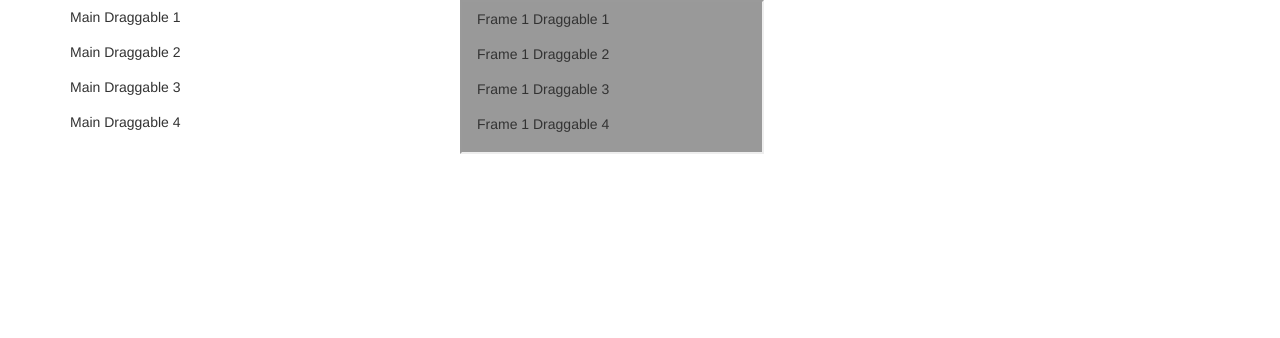
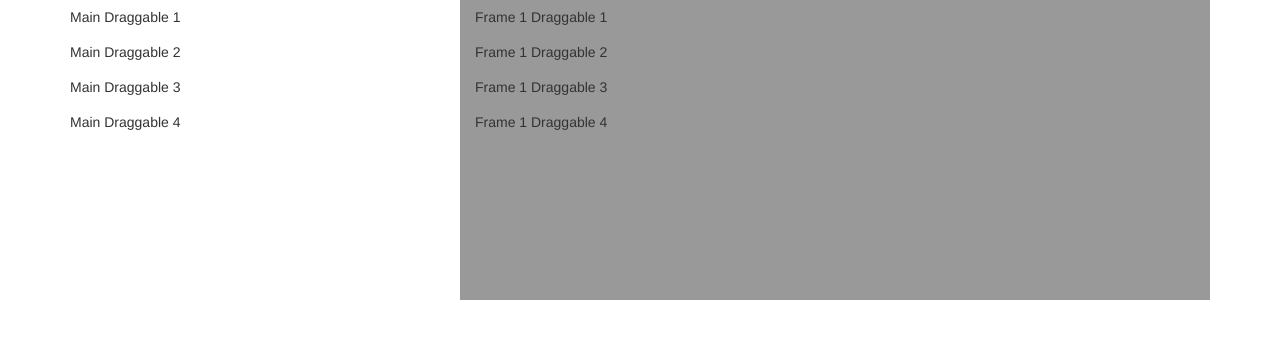
Before and after one commit to JFOC/xiframednd, a plain HTML site: page index.html in a window 1280 px wide. Drawn offline with nearby package versions, Linux system fonts and the light colour scheme.

Commit message:
Working DnD, more or less

```diff
--- a/css/style.css
+++ b/css/style.css
@@ -1,3 +1,8 @@
 body {
 	/*padding-top: 100px;*/
 }
+
+iframe {
+	width: 100%;
+	height: 300px;
+}
--- a/js/custom.js
+++ b/js/custom.js
@@ -8,18 +8,22 @@ $(function () {
 
 	iframe = document.createElement('IFRAME');
 	iframe.src = "frame1.html";
-	iframe.frameborder = 0;
-	iframe.scolling = "no";
+	iframe.setAttribute('frameborder', 0);
+	iframe.setAttribute("scolling", "no");
 	iframe.id = "frame1";
 
 	$(iframe).on('load', function () {
 
 		$('li', document.getElementById('mainDraggables')).draggable({
-			connectToSortable: $('#frame1').contents().find('ul').sortable({
+			connectToSortable: $(this).contents().find('ul').sortable({
 				revert: true,
+				iframefix: true,
 	            cancel: '',
 	            helper: 'clone',
-	            iframefix: true
+	            placeholder: "drop-hover",
+	            over: function (event, ui) {
+	            	console.log(ui);
+	            }
 			}),
 			helper: "clone",
 	        revert: "invalid",
```
